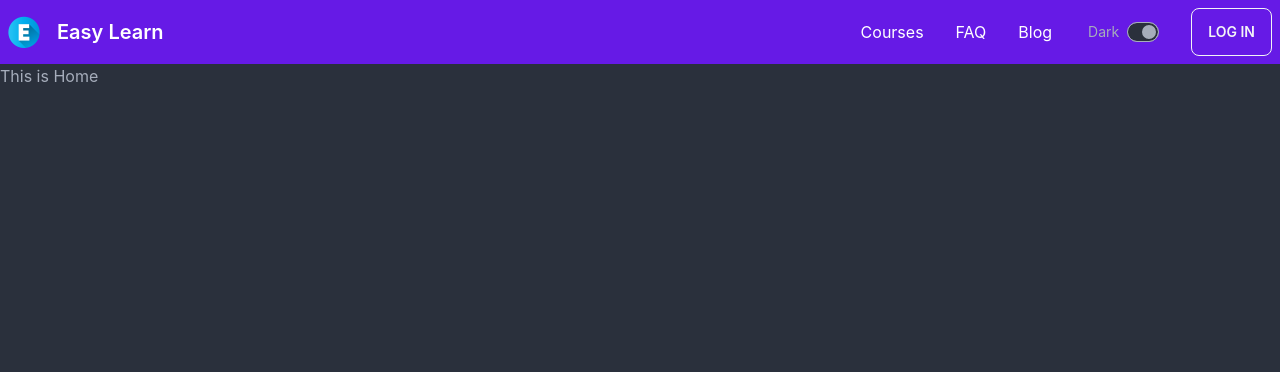
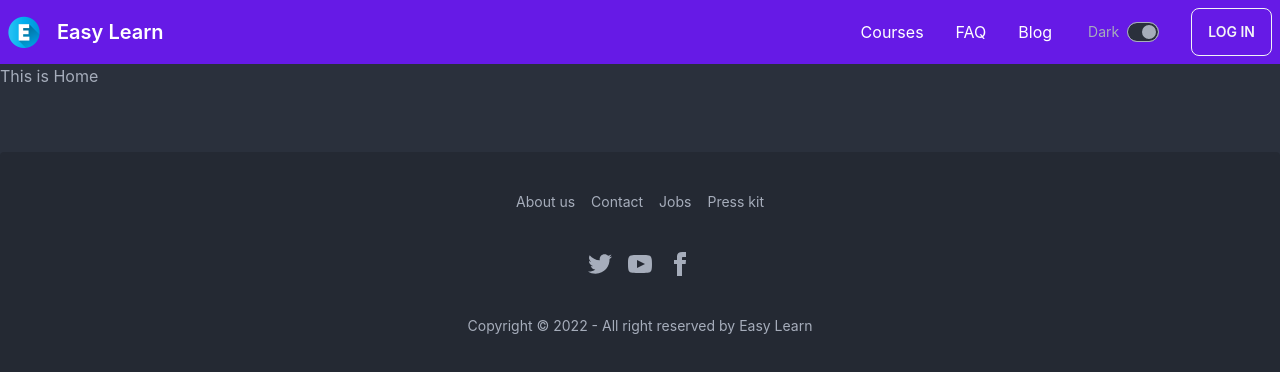
Before and after one commit to m7real/easy-learn-client, a React (Create React App) app: page / in a window 1280 px wide. Shown: the top 372 px of the page. Built offline with nearby package versions, Linux system fonts and the light colour scheme.

Commit message:
premium access and download button added

```diff
--- a/src/Pages/Courses/CourseDetail/CourseDetail.js
+++ b/src/Pages/Courses/CourseDetail/CourseDetail.js
@@ -1,18 +1,36 @@
 import React from "react";
-import { useLoaderData } from "react-router-dom";
+import { useLoaderData, useNavigate } from "react-router-dom";
+import { GiCutDiamond } from "react-icons/gi";
+import { FaDownload } from "react-icons/fa";
 
 const CourseDetail = () => {
   const course = useLoaderData();
+  const navigate = useNavigate();
+
+  //   destructuring loaded data for better use
   const { _id, title, price, img, details, rating } = course;
+
+  const handleNavigate = () => {
+    navigate(`/checkout/${_id}`);
+  };
+
   return (
     <div className="w-9/12 mx-auto  mt-12">
-      <h2 className="text-4xl font-semibold mb-6 text-center">{title}</h2>
+      <h2 className="text-4xl font-semibold mb-6 text-center">
+        <span className="mr-3">{title}</span> <FaDownload className="inline hover:cursor-pointer hover:text-blue-500" />
+      </h2>
       <hr />
       <img className="mx-auto my-6 w-96" src={img} alt="" />
+      <p>
+        <span className="font-bold text-xl">Course Overview: </span> {details}
+      </p>
 
-      <p>{details}</p>
-      <p className="font-bold">Price: ${price}</p>
-      <p className="font-bold">Rating: {rating}</p>
+      <p className="font-bold my-3">Rating: {rating}</p>
+      <p className="font-bold mb-3">Price: ${price}</p>
+      <button onClick={handleNavigate} className="btn glass     ">
+        Get premium access
+        <GiCutDiamond className="ml-2" />
+      </button>
     </div>
   );
 };
--- a/src/Pages/Shared/Footer/Footer.js
+++ b/src/Pages/Shared/Footer/Footer.js
@@ -2,10 +2,40 @@
 
 const Footer = () => {
   return (
-    <div>
-      <h2>Copyright Coming Soon</h2>
-      {/* <a href="https://iconscout.com/3ds/python-language-logo" target="_blank">Python Language Logo 3D Icon</a> by <a href="https://iconscout.com/contributors/fahrulsaputra7">Fahrul Saputra</a> on <a href="https://iconscout.com">IconScout</a> */}
-    </div>
+    <footer className="footer footer-center p-10 mt-16 bg-base-200 text-base-content rounded">
+      <div className="grid grid-flow-col gap-4">
+        <a className="link link-hover">About us</a>
+        <a className="link link-hover">Contact</a>
+        <a className="link link-hover">Jobs</a>
+        <a className="link link-hover">Press kit</a>
+      </div>
+      <div>
+        <div className="grid grid-flow-col gap-4">
+          <a>
+            <svg xmlns="http://www.w3.org/2000/svg" width="24" height="24" viewBox="0 0 24 24" className="fill-current">
+              <path d="M24 4.557c-.883.392-1.832.656-2.828.775 1.017-.609 1.798-1.574 2.165-2.724-.951.564-2.005.974-3.127 1.195-.897-.957-2.178-1.555-3.594-1.555-3.179 0-5.515 2.966-4.797 6.045-4.091-.205-7.719-2.165-10.148-5.144-1.29 2.213-.669 5.108 1.523 6.574-.806-.026-1.566-.247-2.229-.616-.054 2.281 1.581 4.415 3.949 4.89-.693.188-1.452.232-2.224.084.626 1.956 2.444 3.379 4.6 3.419-2.07 1.623-4.678 2.348-7.29 2.04 2.179 1.397 4.768 2.212 7.548 2.212 9.142 0 14.307-7.721 13.995-14.646.962-.695 1.797-1.562 2.457-2.549z"></path>
+            </svg>
+          </a>
+          <a>
+            <svg xmlns="http://www.w3.org/2000/svg" width="24" height="24" viewBox="0 0 24 24" className="fill-current">
+              <path d="M19.615 3.184c-3.604-.246-11.631-.245-15.23 0-3.897.266-4.356 2.62-4.385 8.816.029 6.185.484 8.549 4.385 8.816 3.6.245 11.626.246 15.23 0 3.897-.266 4.356-2.62 4.385-8.816-.029-6.185-.484-8.549-4.385-8.816zm-10.615 12.816v-8l8 3.993-8 4.007z"></path>
+            </svg>
+          </a>
+          <a>
+            <svg xmlns="http://www.w3.org/2000/svg" width="24" height="24" viewBox="0 0 24 24" className="fill-current">
+              <path d="M9 8h-3v4h3v12h5v-12h3.642l.358-4h-4v-1.667c0-.955.192-1.333 1.115-1.333h2.885v-5h-3.808c-3.596 0-5.192 1.583-5.192 4.615v3.385z"></path>
+            </svg>
+          </a>
+        </div>
+      </div>
+      <div>
+        <p>Copyright © 2022 - All right reserved by Easy Learn</p>
+      </div>
+    </footer>
+    // <div>
+    //   <h2>Copyright Coming Soon</h2>
+    //   {/* <a href="https://iconscout.com/3ds/python-language-logo" target="_blank">Python Language Logo 3D Icon</a> by <a href="https://iconscout.com/contributors/fahrulsaputra7">Fahrul Saputra</a> on <a href="https://iconscout.com">IconScout</a> */}
+    // </div>
   );
 };
 
--- a/src/layout/Main.js
+++ b/src/layout/Main.js
@@ -1,5 +1,6 @@
 import React from "react";
 import { Outlet } from "react-router-dom";
+import Footer from "../Pages/Shared/Footer/Footer";
 import Header from "../Pages/Shared/Header/Header";
 
 const Main = () => {
@@ -7,6 +8,7 @@
     <div>
       <Header></Header>
       <Outlet></Outlet>
+      <Footer></Footer>
     </div>
   );
 };
```
